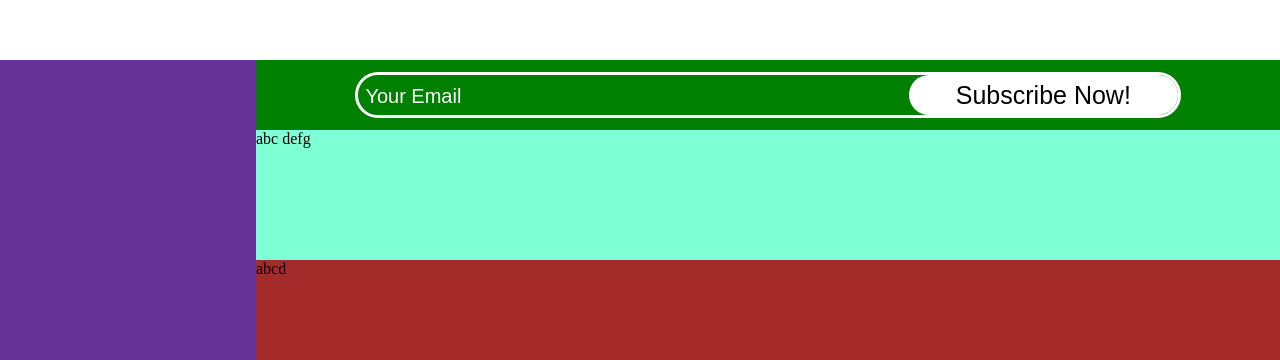
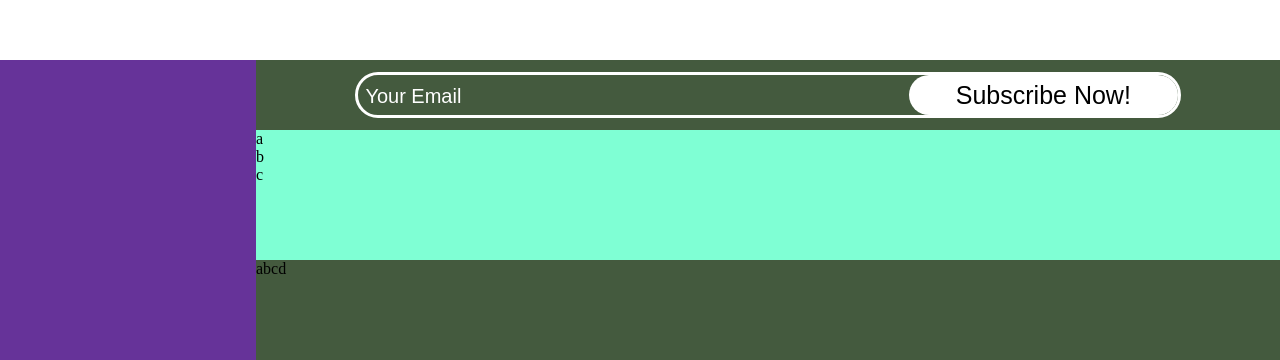
Before and after one commit to rockyhenderson/Footer-Design, a plain HTML site: page index.html in a window 1280 px wide. Shown: the part 440-800 px from the top of the page. Drawn offline with Linux system fonts and the light colour scheme.

Commit message:
minor changes to style

```diff
--- a/index.html
+++ b/index.html
@@ -20,7 +20,15 @@
                 </form>
             </div>
             <div class="footer-important-text">
-                abc defg
+                <div class="footer-column-one">
+                    a
+                </div>
+                <div class="footer-column-two">
+                 b
+                </div>
+                <div class="footer-column-three">
+                    c
+                </div>
             </div>
             <div class="social-media-section">
                 abcd
--- a/style.css
+++ b/style.css
@@ -19,7 +19,7 @@ footer{
 }
 .text-section{
     width:80%;
-    background-color: beige;
+    background-color: #445A3E;
     height:100%;
 }
 #footer-image{
@@ -28,7 +28,6 @@ footer{
 }
 .newsletter-section{
     height:70px;
-    background-color: green;
     display: flex;
     flex-direction: column;
     justify-content: center;
@@ -40,7 +39,6 @@ form{
     border:3px white solid;
     border-radius: 25px;
     height:40px;
-    background-color: green;
     display: flex;
     justify-content: space-around;
     color:white;
@@ -84,6 +82,5 @@ input:focus {
     background-color: aquamarine;
 }
 .social-media-section{
-    background-color: brown;
     height:100px;
 }
```
